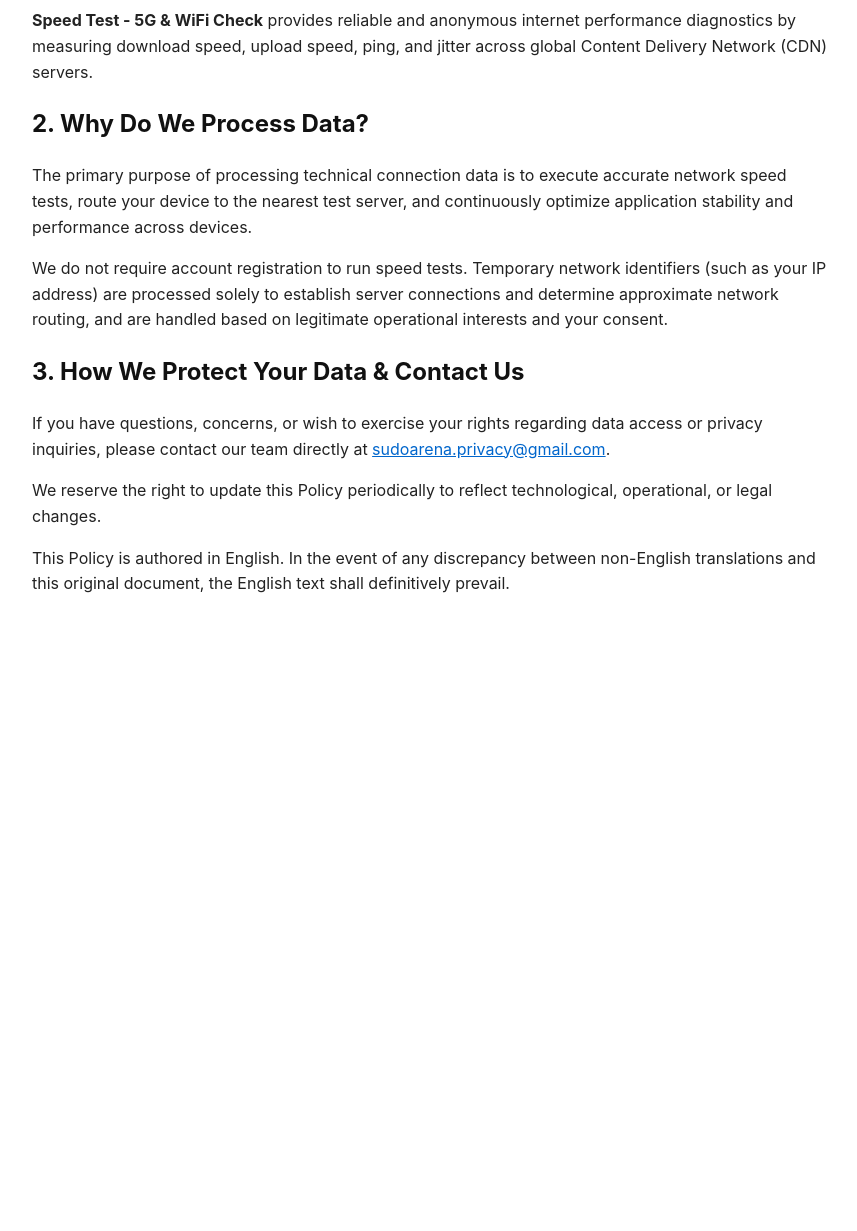
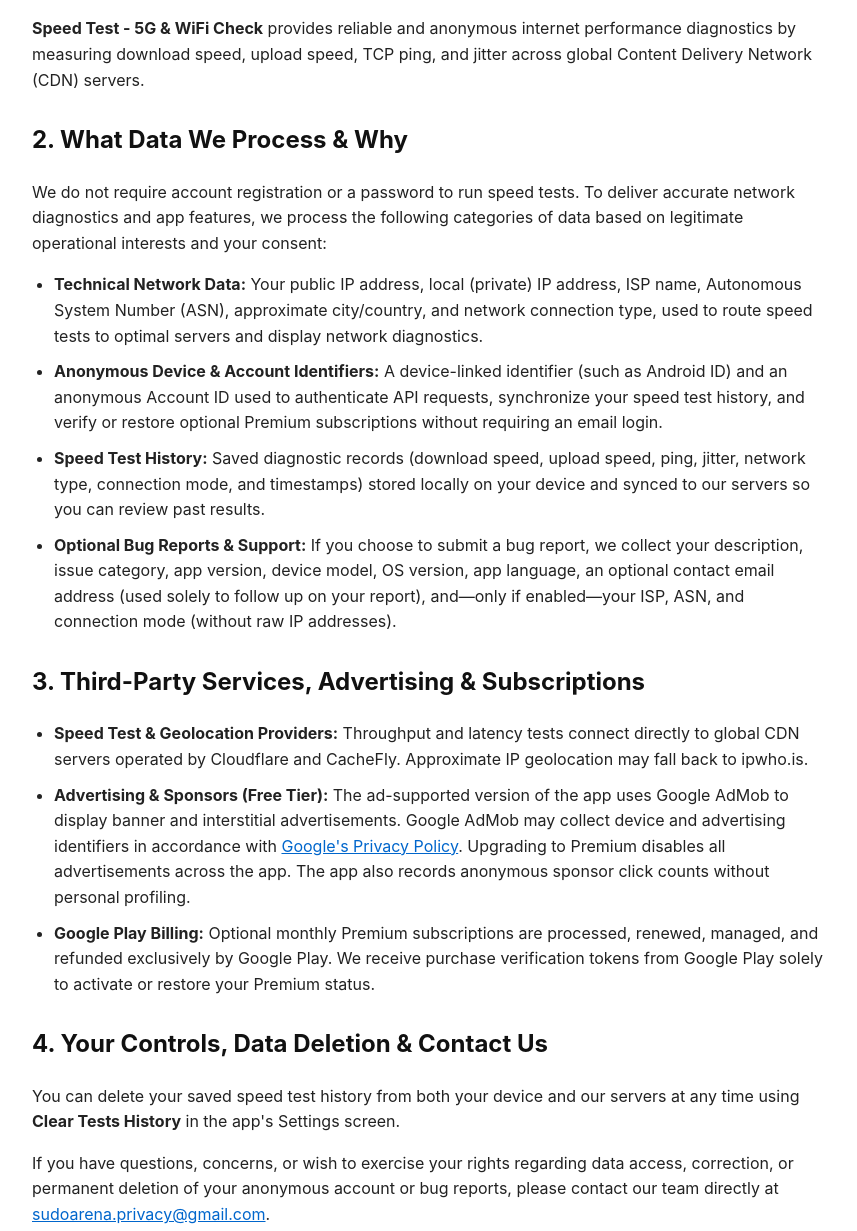
Before and after one commit to ConnectArenaMx/speed-test-privacy, a plain HTML site: page index.html in a window 1280 px wide. Shown: the part 368-1599 px from the top of the page, without its empty margins (208-1065 px from the left). Before the commit the page ends 1005 px from the top, so only its background shows below. Drawn offline with Linux system fonts and the light colour scheme.

Commit message:
Revise privacy policy for clarity and detail
Updated privacy policy content to clarify data processing and protection details.

```diff
--- a/index.html
+++ b/index.html
@@ -14,6 +14,9 @@
       color: #222;
     }
     h1, h2 { color: #111; }
+    h2 { margin-top: 28px; }
+    ul { padding-left: 22px; }
+    li { margin-bottom: 10px; }
     a { color: #0066cc; }
   </style>
 </head>
@@ -24,14 +27,27 @@
   <p>Please read this Privacy Policy carefully to understand how we collect, use, safeguard, and process your data while using our service.</p>
 
   <h2>1. Who Are We?</h2>
-  <p><strong>Speed Test - 5G &amp; WiFi Check</strong> provides reliable and anonymous internet performance diagnostics by measuring download speed, upload speed, ping, and jitter across global Content Delivery Network (CDN) servers.</p>
+  <p><strong>Speed Test - 5G &amp; WiFi Check</strong> provides reliable and anonymous internet performance diagnostics by measuring download speed, upload speed, TCP ping, and jitter across global Content Delivery Network (CDN) servers.</p>
 
-  <h2>2. Why Do We Process Data?</h2>
-  <p>The primary purpose of processing technical connection data is to execute accurate network speed tests, route your device to the nearest test server, and continuously optimize application stability and performance across devices.</p>
-  <p>We do not require account registration to run speed tests. Temporary network identifiers (such as your IP address) are processed solely to establish server connections and determine approximate network routing, and are handled based on legitimate operational interests and your consent.</p>
+  <h2>2. What Data We Process &amp; Why</h2>
+  <p>We do not require account registration or a password to run speed tests. To deliver accurate network diagnostics and app features, we process the following categories of data based on legitimate operational interests and your consent:</p>
+  <ul>
+    <li><strong>Technical Network Data:</strong> Your public IP address, local (private) IP address, ISP name, Autonomous System Number (ASN), approximate city/country, and network connection type, used to route speed tests to optimal servers and display network diagnostics.</li>
+    <li><strong>Anonymous Device &amp; Account Identifiers:</strong> A device-linked identifier (such as Android ID) and an anonymous Account ID used to authenticate API requests, synchronize your speed test history, and verify or restore optional Premium subscriptions without requiring an email login.</li>
+    <li><strong>Speed Test History:</strong> Saved diagnostic records (download speed, upload speed, ping, jitter, network type, connection mode, and timestamps) stored locally on your device and synced to our servers so you can review past results.</li>
+    <li><strong>Optional Bug Reports &amp; Support:</strong> If you choose to submit a bug report, we collect your description, issue category, app version, device model, OS version, app language, an optional contact email address (used solely to follow up on your report), and&mdash;only if enabled&mdash;your ISP, ASN, and connection mode (without raw IP addresses).</li>
+  </ul>
 
-  <h2>3. How We Protect Your Data &amp; Contact Us</h2>
-  <p>If you have questions, concerns, or wish to exercise your rights regarding data access or privacy inquiries, please contact our team directly at <a href="mailto:sudoarena.privacy@gmail.com">sudoarena.privacy@gmail.com</a>.</p>
+  <h2>3. Third-Party Services, Advertising &amp; Subscriptions</h2>
+  <ul>
+    <li><strong>Speed Test &amp; Geolocation Providers:</strong> Throughput and latency tests connect directly to global CDN servers operated by Cloudflare and CacheFly. Approximate IP geolocation may fall back to ipwho.is.</li>
+    <li><strong>Advertising &amp; Sponsors (Free Tier):</strong> The ad-supported version of the app uses Google AdMob to display banner and interstitial advertisements. Google AdMob may collect device and advertising identifiers in accordance with <a href="https://policies.google.com/privacy" target="_blank" rel="noopener noreferrer">Google's Privacy Policy</a>. Upgrading to Premium disables all advertisements across the app. The app also records anonymous sponsor click counts without personal profiling.</li>
+    <li><strong>Google Play Billing:</strong> Optional monthly Premium subscriptions are processed, renewed, managed, and refunded exclusively by Google Play. We receive purchase verification tokens from Google Play solely to activate or restore your Premium status.</li>
+  </ul>
+
+  <h2>4. Your Controls, Data Deletion &amp; Contact Us</h2>
+  <p>You can delete your saved speed test history from both your device and our servers at any time using <strong>Clear Tests History</strong> in the app's Settings screen.</p>
+  <p>If you have questions, concerns, or wish to exercise your rights regarding data access, correction, or permanent deletion of your anonymous account or bug reports, please contact our team directly at <a href="mailto:sudoarena.privacy@gmail.com">sudoarena.privacy@gmail.com</a>.</p>
   <p>We reserve the right to update this Policy periodically to reflect technological, operational, or legal changes.</p>
   <p>This Policy is authored in English. In the event of any discrepancy between non-English translations and this original document, the English text shall definitively prevail.</p>
 </body>
```
